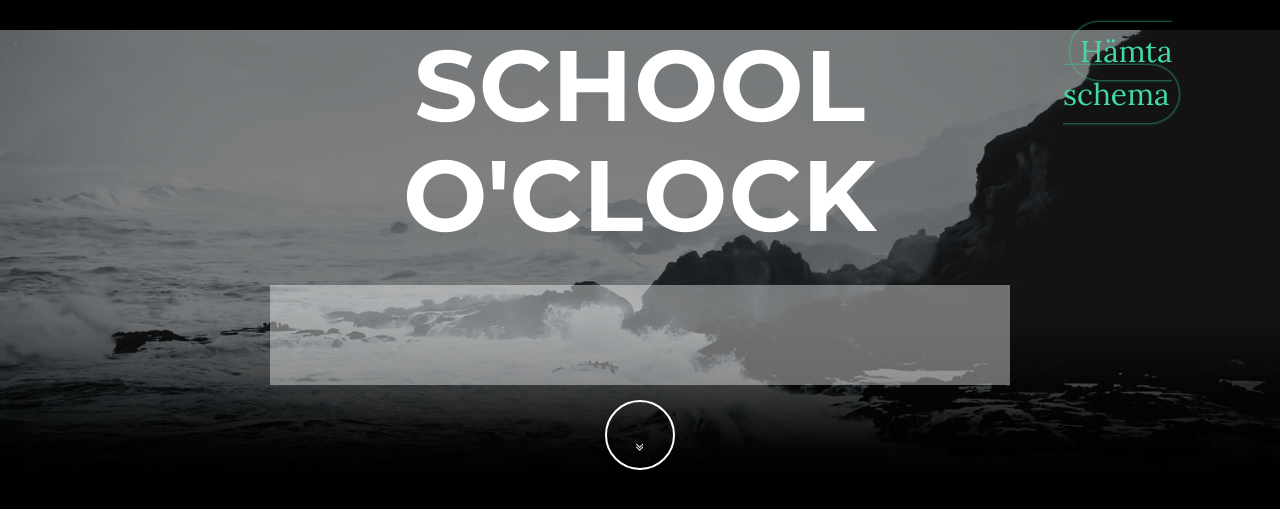
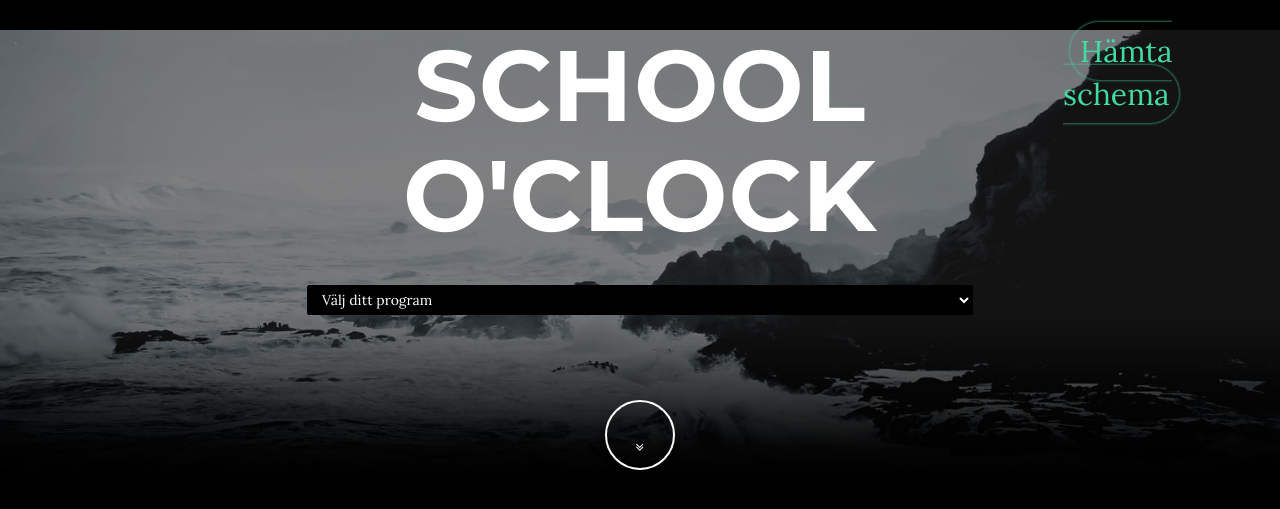
Before and after one commit to fragstealern/Schema-App, a Flask app: page / in a window 1280 px wide. Shown: the top 509 px of the page. Run offline with Flask 2, Linux system fonts and the light colour scheme; some libraries are stand-ins or nearby versions.

Commit message:
CSS progress

```diff
--- a/api-app/static/css/main.css
+++ b/api-app/static/css/main.css
@@ -9,13 +9,22 @@ body{
 #select-div{
     width: 100%;
     min-height: 100px;
-    background: rgba(255,255,255,0.4);
+    text-align: center;
 }
 #program{
+    margin: 0 auto;
+    display: block;
+    z-index: 9;
     border-style: solid;
-    color: #000;
+    width: 90%;
+    background: #000;
+    color: #fff;
+    border-color: #000;
 }
+select#program{
 
+    padding: 0px 10px;
+}
 .getTime{
     text-align: center;
     padding: 10px;
--- a/api-app/templates/index.html
+++ b/api-app/templates/index.html
@@ -11,7 +11,8 @@
                     <div class="col-md-8 col-md-offset-2">
                         <h1 class="brand-heading">School o'clock</h1>
                         <div id="select-div">
-                            <select id="program">
+                            <select id="program" value="hej">
+                                <option disabled selected value>Välj ditt program</option>
                                 <option value="TGDAB">
                                     Datavetenskap och applikationsutveckling (TGDAB)
                                 </option>
```
Also changed, not shown: 1 other file.
